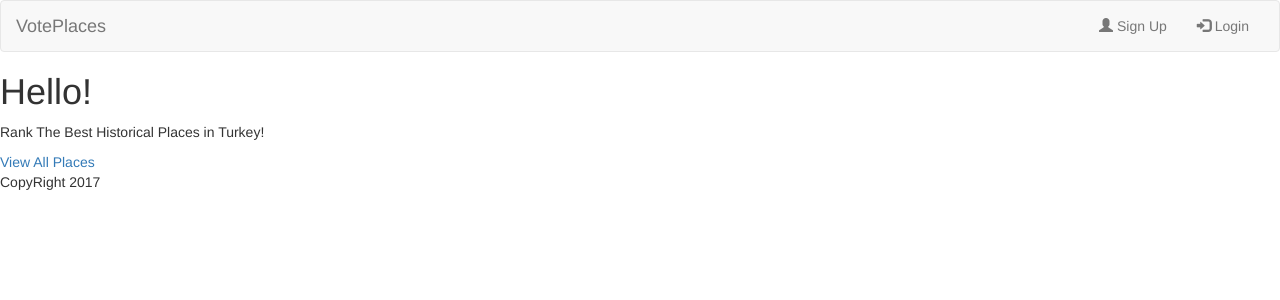
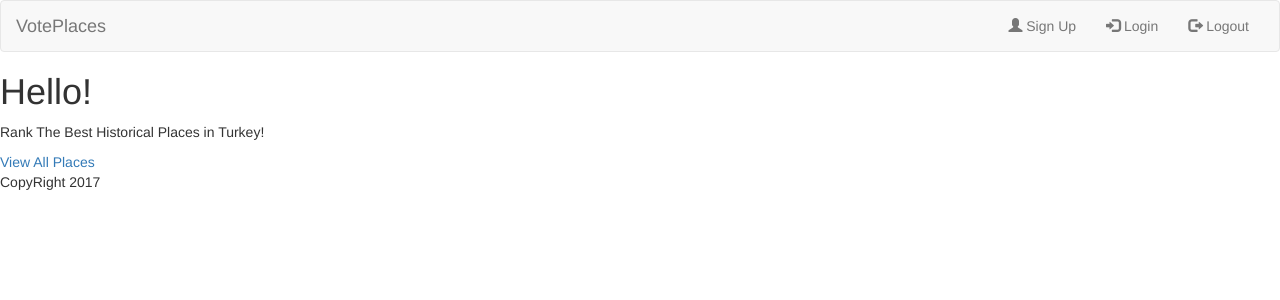
Before and after one commit to yalcinos/vote-camp-site, a Node server app: page / in a window 1280 px wide. Shown: the top 300 px of the page. Run offline with Node 20, Linux system fonts and the light colour scheme; some libraries are stand-ins or nearby versions.

Commit message:
added links to header

```diff
--- a/views/partials/header.ejs
+++ b/views/partials/header.ejs
@@ -14,8 +14,9 @@
             </div>
             <div class="collapse navbar-collapse">
                 <ul class="nav navbar-nav navbar-right">
-                    <li><a href="#"><span class="glyphicon glyphicon-user"></span> Sign Up</a></li>
-                    <li><a href="#"><span class="glyphicon glyphicon-log-in"></span> Login</a></li>
+                    <li><a href="/register"><span class="glyphicon glyphicon-user"></span> Sign Up</a></li>
+                    <li><a href="/login"><span class="glyphicon glyphicon-log-in"></span> Login</a></li>
+                    <li><a href="/logout"><span class="glyphicon glyphicon-log-out"></span> Logout</a></li>
                 </ul>
             </div>
         </div>
```
